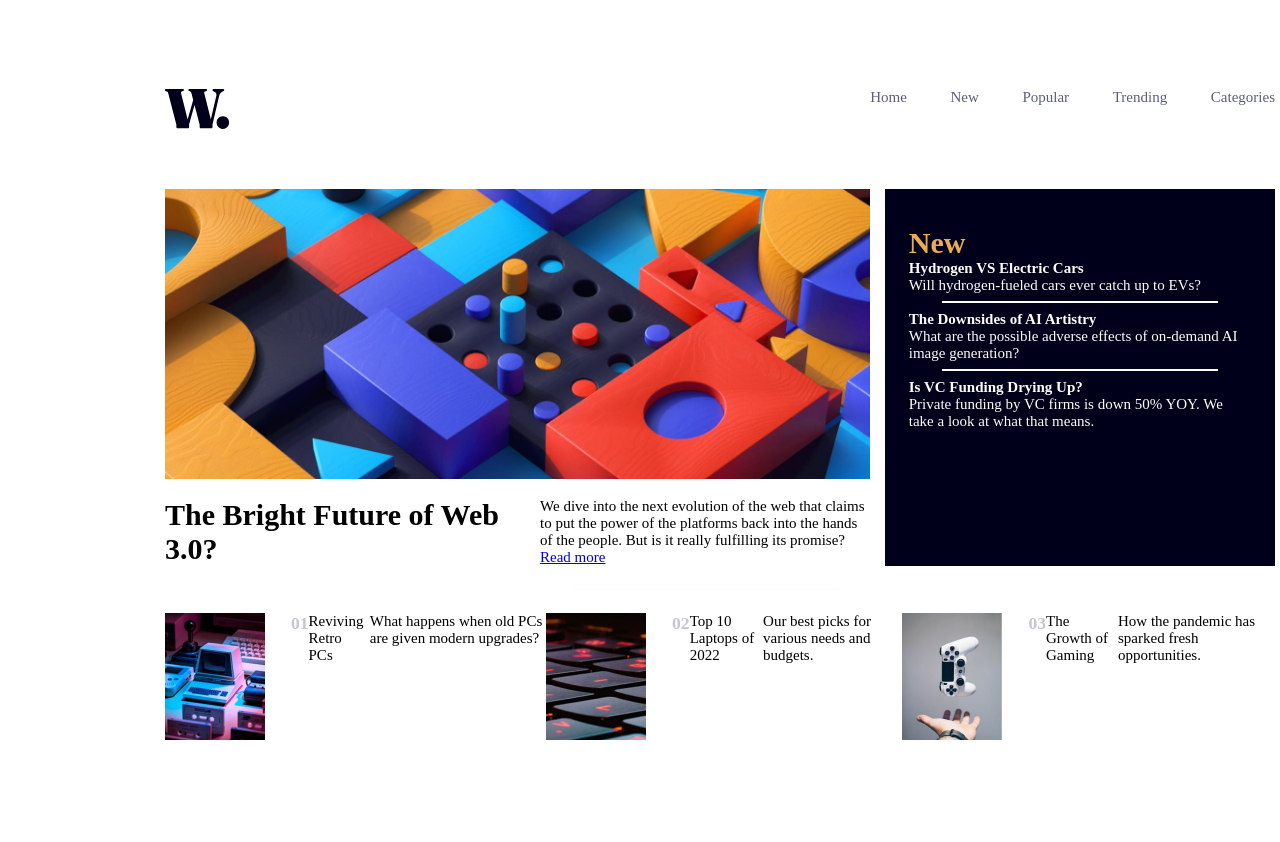
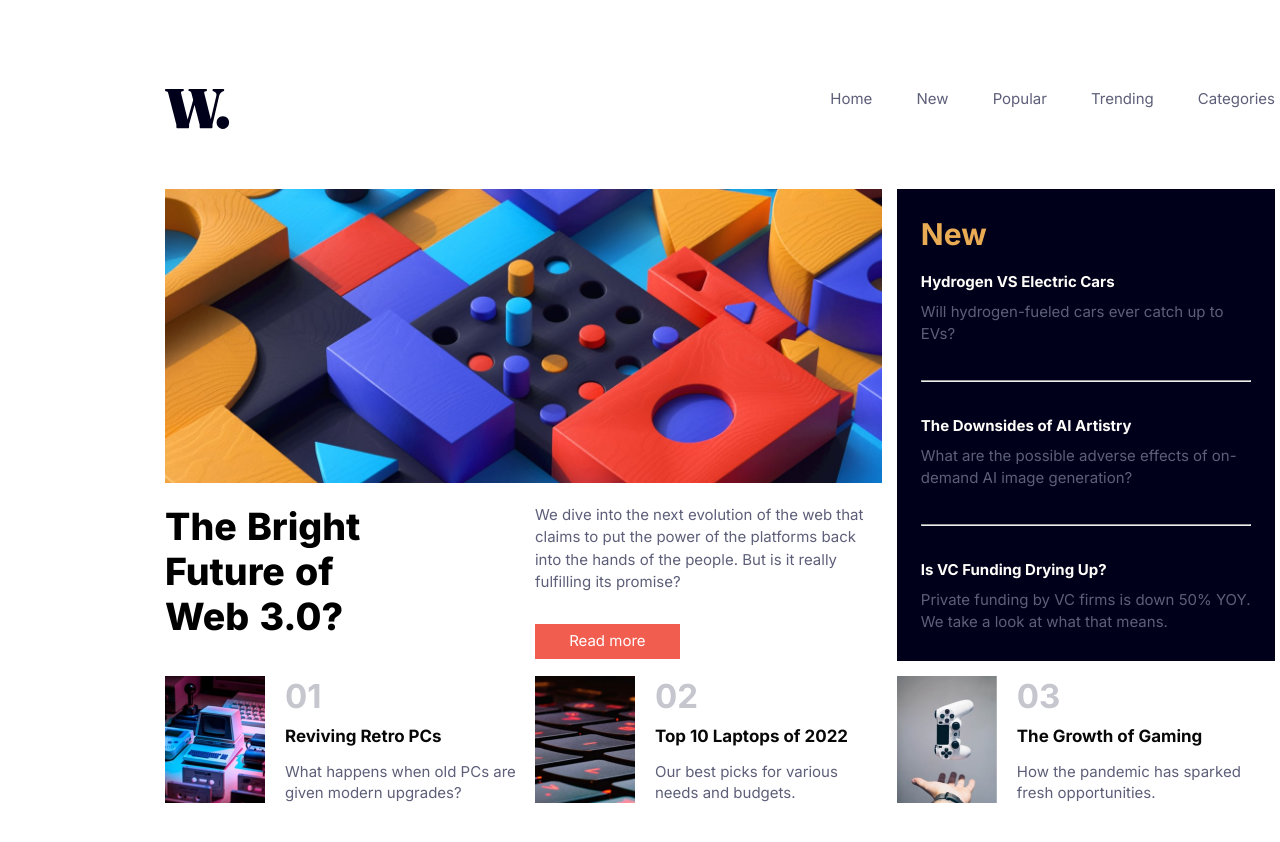
Before and after one commit to GauravKumawat2002/HTML_CSS_PROJECTS, a plain HTML site: page index.html in a window 1280 px wide. Shown: the top 842 px of the page. Drawn offline with Linux system fonts and the light colour scheme.

Commit message:
Desktop Design complete

```diff
--- a/DesktopDesign.css
+++ b/DesktopDesign.css
@@ -3,15 +3,14 @@
   margin: 0;
 }
 
-body {
+:root {
   width: 1440px;
   height: 100%;
   box-sizing: border-box;
-}
-
-html {
   font-size: 15px;
   transition: 0.5s;
+  font-family: "Inter", sans-serif;
+  font-weight: 400;
 }
 
 header {
@@ -43,10 +42,12 @@ header {
 
 .main-container {
   display: grid;
+  /* grid-template-columns: 1fr 1fr 1fr; */
   grid-template-areas:
     "img img  sidebar"
     "column1 column2 sidebar"
-    "column3 column4 column5";
+    "card1 card2 card3";
+
   gap: 1rem;
   padding: 0 165px;
   padding-bottom: 130px;
@@ -62,46 +63,118 @@ header {
   /* height: fit-content; */
 }
 .span-left {
-  grid-column: 1 / 2;
+  width: 60%;
+  font-size: 2.5rem;
+  font-weight: 800;
+  word-spacing: 2px;
 }
 .text {
-  grid-column: 2 / 3;
-  grid-row: 2 / 3;
+  display: flex;
+  flex-direction: column;
+  line-height: 1.5;
+
+  color: hsl(236, 13%, 42%);
 }
 
-.link_1 {
-  grid-column: 2 / 3;
-  grid-row: 2 / 3;
+.btn {
+  background-color: hsl(5, 85%, 63%);
+  color: #fff;
+  width: 40%;
+  padding: 0.43em 0.2em;
+  margin-top: 30px;
+  text-align: center;
+  text-decoration: none;
+}
+
+.btn:hover,
+.btn:active {
+  background-color: rgb(8, 8, 8);
+  transition: background-color;
 }
 
 .grid-2 {
   color: hsl(36, 100%, 99%);
-  grid-column: 3 / 4;
-  grid-row: 1 / 2;
+  /* width: 23.33rem; */
   grid-area: sidebar;
   background-color: hsl(240, 100%, 5%);
-  padding: 2.46rem 1.6rem;
+  padding: 1.8rem 1.6rem;
 }
 
 .grid-2 h2 {
   /* margin-bottom: 2.4rem; */
   color: hsl(35, 77%, 62%);
   font-size: 2rem;
-}
-.white-line {
-  border: 0.01rem solid hsl(36, 100%, 99%);
-  width: 80%;
-  margin: 0.5em auto;
+  padding-bottom: 20px;
 }
 
-.flexbox {
-  grid-column: span 3;
+.grid-2 p,
+hr {
+  color: hsl(236, 13%, 42%);
+}
+
+.grid-2 p {
+  line-height: 1.5;
+  padding-top: 10px;
+}
+
+.grid-2 a:link,
+.grid-2 a:visited {
+  color: hsl(36, 100%, 99%);
+  text-decoration: none;
+  font-weight: 700;
+}
+
+.grid-2 a:hover,
+.grid-2 a:active {
+  color: hsl(35, 77%, 62%);
+  text-decoration: none;
+}
+
+.grid-2 hr {
+  margin: 34px 0;
+}
+
+section {
   display: flex;
+}
+
+section > img {
   height: 127px;
   width: auto;
 }
 
+.inner-text {
+  display: flex;
+  flex-direction: column;
+  padding-left: 20px;
+}
+
+.inner-text > p {
+  color: hsl(236, 13%, 42%);
+
+  line-height: 1.4;
+  padding-bottom: 0;
+}
+.inner-text > h4 {
+  width: 100%;
+  padding: 15px 0;
+  padding-top: 10px;
+  font-size: 1.13rem;
+  font-weight: 700;
+}
+
+.inner-text > h4 a {
+  color: rgb(8, 8, 8);
+  text-decoration: none;
+  transition: color;
+}
+
+.inner-text > h4 a:hover,
+.inner-text > h4 a:active {
+  color: hsl(5, 85%, 63%);
+}
+
 h3 {
   color: hsl(233, 8%, 79%);
-  padding-left: 26px;
+  font-size: 2.2rem;
 }
--- a/index.html
+++ b/index.html
@@ -4,8 +4,9 @@
 <head>
     <meta charset="UTF-8">
     <meta name="viewport" content="width=device-width, initial-scale=1.0">
-
-
+    <link rel="preconnect" href="https://fonts.googleapis.com">
+    <link rel="preconnect" href="https://fonts.gstatic.com" crossorigin>
+    <link href="https://fonts.googleapis.com/css2?family=Inter:wght@400;700;800&display=swap" rel="stylesheet">
     <link rel="icon" type="image/png" sizes="32x32" href="assets/images/favicon-32x32.png">
     <link rel="stylesheet" href="DesktopDesign.css">
     <title>Frontend Mentor | News homepage</title>
@@ -32,42 +33,52 @@
         <div class="image-wrapper"><img src="assets/images/image-web-3-desktop.jpg" alt="" srcset=""></div>
         <h1 class="span-left">The Bright Future of Web 3.0?</h1>
         <section class="text"> We dive into the next evolution of the web that claims to put the power of the
-            platforms back
-            into the hands of the
-            people.
+            platforms back into the hands of the people.
             But is it really fulfilling its promise?
-            <div class="link_1"><a href="#" class="">Read more</a></div>
+
+            <a href="#" class="btn link_1">Read more</a>
         </section>
 
-        <br>
         <div class="grid-2">
             <h2>New</h2>
-            <h4>Hydrogen VS Electric Cars</h4>
+            <a href="#">Hydrogen VS Electric Cars</a>
             <p> Will hydrogen-fueled cars ever catch up to EVs?</p>
-            <div class="white-line"></div>
-            <h4>The Downsides of AI Artistry</h4>
-            What are the possible adverse effects of on-demand AI image generation?
-            <div class="white-line"></div>
-            <h4>Is VC Funding Drying Up?</h4>
-            Private funding by VC firms is down 50% YOY. We take a look at what that means.
+            <hr>
+            <a href="#"> The Downsides of AI Artistry</a>
+            <p> What are the possible adverse effects of on-demand AI image generation?</p>
+            <hr>
+            <a href="#">Is VC Funding Drying Up?</a>
+            <p> Private funding by VC firms is down 50% YOY. We take a look at what that means.</p>
         </div>
-        <div class="white-line"></div>
-        <div class="flexbox">
+
+        <!-- <div class="white-line"></div> -->
+        <!-- <div class="flexbox"> -->
+        <section style="grid-area: card1;">
             <img src="assets/images/image-retro-pcs.jpg" alt="RetroPC">
-            <h3>01</h3>
-            Reviving Retro PCs
-            <p> What happens when old PCs are given modern upgrades?</p>
+            <section class="inner-text">
+                <h3>01</h3>
+                <h4> <a href="#"> Reviving Retro PCs</a></h4>
+                <p> What happens when old PCs are given modern upgrades?</p>
+            </section>
+        </section>
+        <section style="grid-area: card2;">
+            <img src="assets/images/image-top-laptops.jpg" alt="TopLaptops">
+            <section class="inner-text">
+                <h3>02</h3>
+                <h4><a href="#">Top 10 Laptops of 2022</a></h4>
+                <p>Our best picks for various needs and budgets.</p>
+            </section>
+        </section>
 
-            <img src="assets/images/image-top-laptops.jpg" alt="TopLaptops">
-            <h3>02</h3>
-            Top 10 Laptops of 2022
-            <p>Our best picks for various needs and budgets.</p>
-
+        <section style="grid-area: card3;">
             <img src="assets/images/image-gaming-growth.jpg" alt="GamingGrowth">
-            <h3>03</h3>
-            The Growth of Gaming
-            <p> How the pandemic has sparked fresh opportunities.</p>
-        </div>
+            <section class="inner-text">
+                <h3>03</h3>
+                <h4><a href="#">The Growth of Gaming</a></h4>
+                <p> How the pandemic has sparked fresh opportunities.</p>
+            </section>
+        </section>
+        <!-- </div> -->
     </div>
 
 </body>
```
